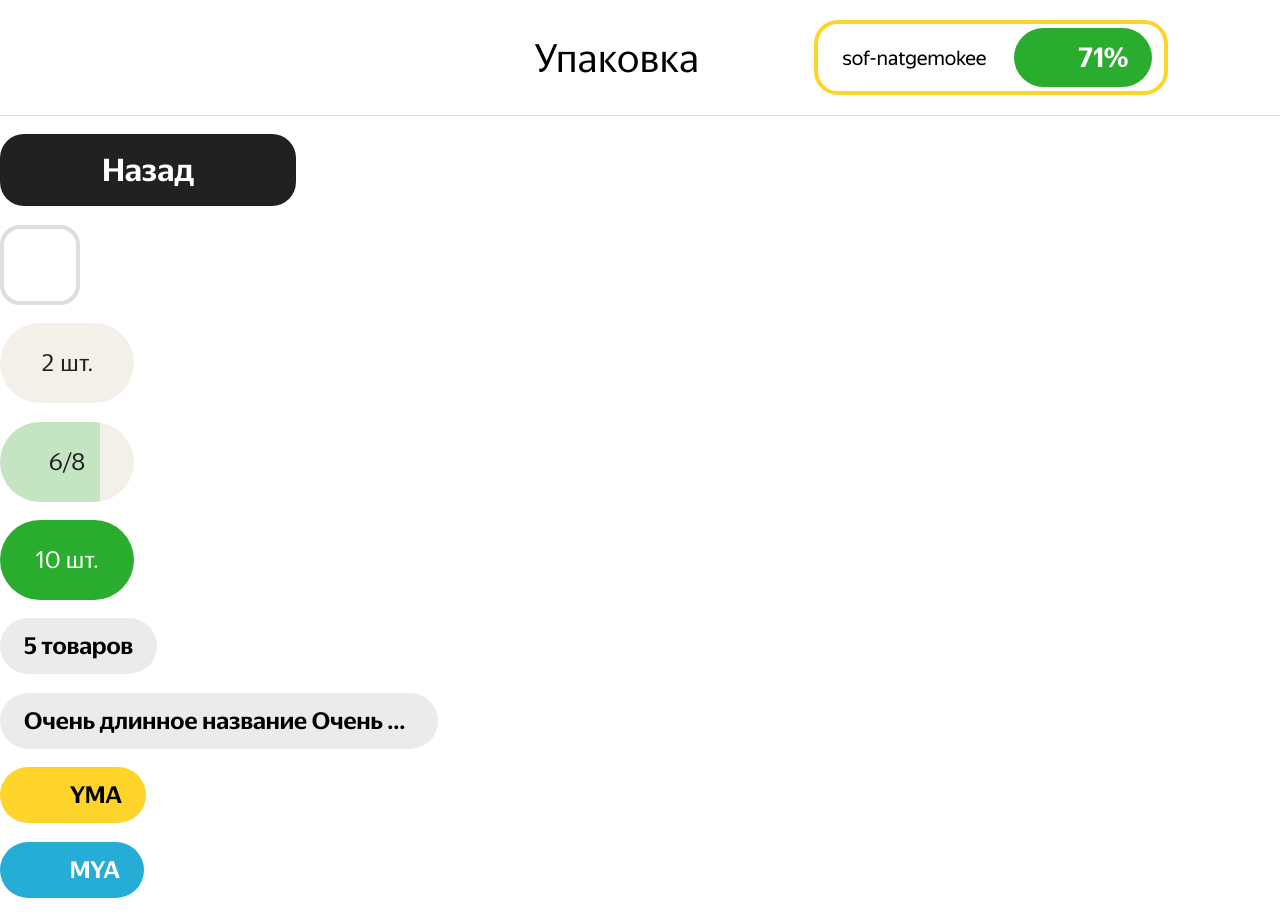
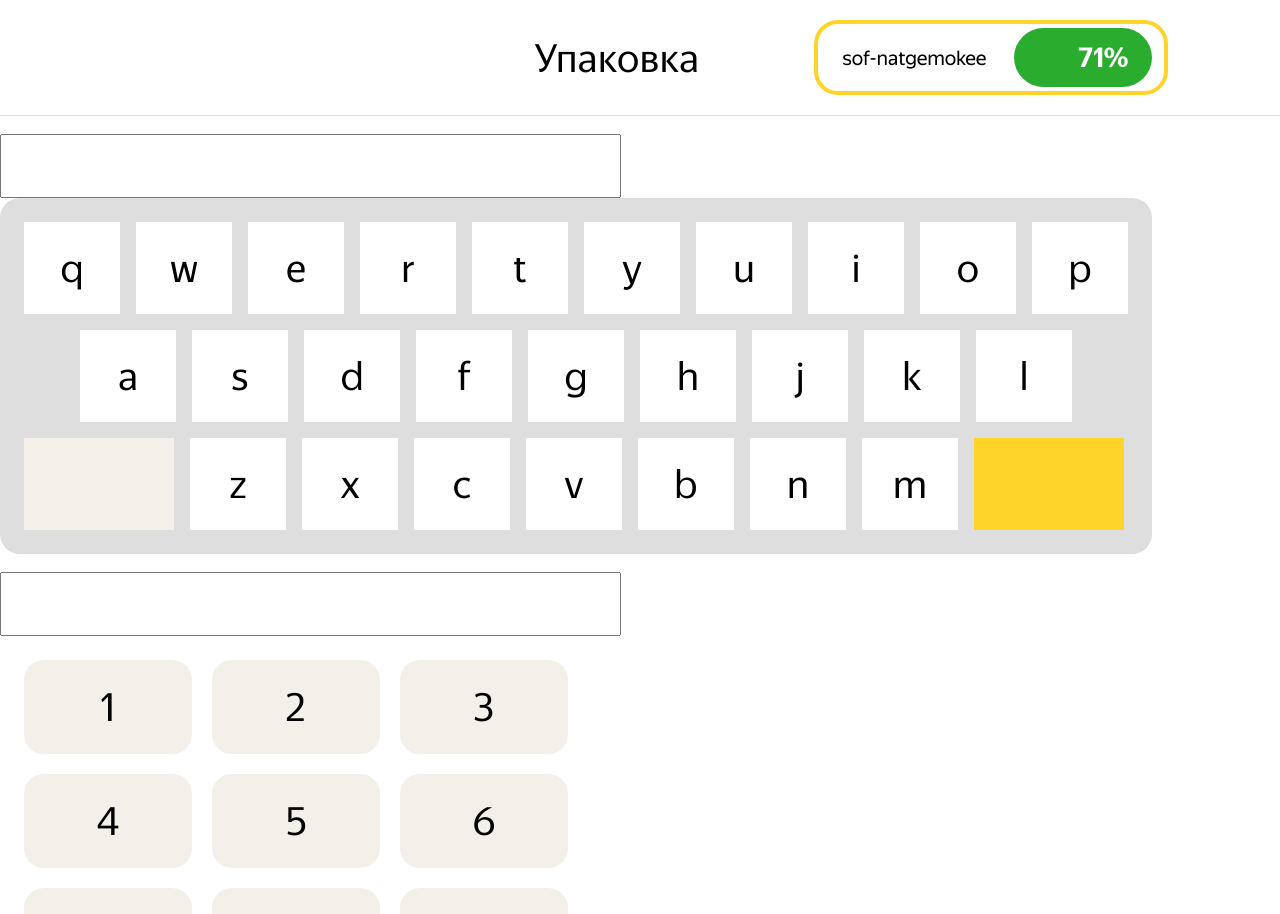
Before and after one commit to dashalalala24/parcel-packer, a React (Create React App) app: page / in a window 1280 px wide. Shown: the top 914 px of the page. Built offline with nearby package versions, Linux system fonts and the light colour scheme.

Commit message:
add KeyboardButton & Keyboard components

```diff
--- a/src/components/App/App.tsx
+++ b/src/components/App/App.tsx
@@ -14,6 +14,12 @@ import ItemImage from '../ItemImage/ItemImage';
 import { useAppDispatch, useAppSelector } from '../../utils/hooks';
 import { increment, incrementAsync } from '../../services/redux/slices/example/example';
 import PackageCard from '../PackageCard/PackageCard';
+import Keyboard from '../Keyboard/Keyboard';
+import KeyboardButton, {
+  KeyboardButtonColors,
+  KeyboardButtonIcons,
+  KeyboardButtonWidths,
+} from '../KeyboardButton/KeyboardButton';
 
 export interface IItem {
   id: string;
@@ -94,6 +100,10 @@ function App() {
   return (
     <div className='page'>
       <Header />
+      <br />
+      <Keyboard type='letters' />
+      <br />
+      <Keyboard type='numbers' />
       <br />
       <Button
         onClick={() => {
--- a/src/components/Icon/types.ts
+++ b/src/components/Icon/types.ts
@@ -1,22 +1,24 @@
 export enum IconImages {
-  backArrow = "backArrow",
-  bag = "bag",
-  barcode = "barcode",
-  box = "box",
-  burger = "burger",
-  cancel = "cancel",
-  cross = "cross",
-  edit = "edit",
-  error = "error",
-  info = "info",
-  kebab = "kebab",
-  keyboard = "keyboard",
+  arrow = 'arrow',
+  backArrow = 'backArrow',
+  bag = 'bag',
+  barcode = 'barcode',
+  box = 'box',
+  burger = 'burger',
+  cancel = 'cancel',
+  cross = 'cross',
+  edit = 'edit',
+  error = 'error',
+  info = 'info',
+  kebab = 'kebab',
+  keyboard = 'keyboard',
+  keyboardDelete = 'keyboardDelete',
   market = 'market',
-  qrCode = "qrCode",
-  rocket = "rocket",
-  success = "success",
-  warningFilled = "warningFilled",
-  warningOutline = "warningOutline",
+  qrCode = 'qrCode',
+  rocket = 'rocket',
+  success = 'success',
+  warningFilled = 'warningFilled',
+  warningOutline = 'warningOutline',
   yaLogo = 'yaLogo',
   yaLogoname = 'yaLogoname',
 }
--- /dev/null
+++ b/src/components/Keyboard/Keyboard.css
@@ -0,0 +1,37 @@
+.keyboard {
+  display: flex;
+  flex-direction: column;
+  box-sizing: border-box;
+}
+
+.keyboard_type_letters {
+  gap: 16px;
+  width: 1152px;
+  height: 356px;
+  background-color: var(--gray-color);
+  border-radius: var(--border-radius-s);
+  padding: 24px;
+}
+
+.keyboard_type_numbers {
+  gap: 20px;
+  width: 592px;
+  height: 436;
+  border-radius: var(--border-radius-s);
+  padding: 24px;
+}
+
+.keyboard__row {
+  display: flex;
+}
+
+.keyboard__row_type_letters {
+  gap: 16px;
+}
+.keyboard__row_type_letters:nth-of-type(2) {
+  padding: 0 56px;
+}
+
+.keyboard__row_type_numbers {
+  gap: 20px;
+}
--- /dev/null
+++ b/src/components/Keyboard/Keyboard.tsx
@@ -0,0 +1,182 @@
+import { FC, useState } from 'react';
+import './Keyboard.css';
+import KeyboardButton, {
+  KeyboardButtonColors,
+  KeyboardButtonIcons,
+  KeyboardButtonWidths,
+} from '../KeyboardButton/KeyboardButton';
+
+const firstRowLetters = ['q', 'w', 'e', 'r', 't', 'y', 'u', 'i', 'o', 'p'];
+const secondRowLetters = ['a', 's', 'd', 'f', 'g', 'h', 'j', 'k', 'l'];
+const thirdRowLetters = ['z', 'x', 'c', 'v', 'b', 'n', 'm'];
+
+const firstRowNumbers = ['1', '2', '3'];
+const secondRowNumbers = ['4', '5', '6'];
+const thirdRowNumbers = ['7', '8', '9'];
+
+type Keyboard = 'letters' | 'numbers';
+
+interface IKeyboard {
+  type: Keyboard;
+}
+
+const Keyboard: FC<IKeyboard> = ({ type }) => {
+  const [input, setInput] = useState('');
+
+  function handleInputChange(e: { target: { value: any } }) {
+    setInput(e.target.value);
+  }
+
+  return (
+    <>
+      <input
+        className='input__element'
+        id='code-input'
+        type='code'
+        name='code'
+        autoComplete='off'
+        minLength={3}
+        maxLength={15}
+        value={input}
+        // onChange={handleChange}
+        required
+        style={{ fontSize: 50 }}
+      />
+      <div className={`keyboard keyboard_type_${type}`}>
+        <div className={`keyboard__row keyboard__row_type_${type}`}>
+          {type === 'letters'
+            ? firstRowLetters.map(i => {
+                return (
+                  <KeyboardButton
+                    sign={i}
+                    width={KeyboardButtonWidths.letterWidth}
+                    color={KeyboardButtonColors.white}
+                    onKeyboardButtonClick={() => {
+                      setInput(input.concat(i));
+                    }}
+                  />
+                );
+              })
+            : firstRowNumbers.map(i => {
+                return (
+                  <KeyboardButton
+                    sign={i}
+                    width={KeyboardButtonWidths.numberWidth}
+                    color={KeyboardButtonColors.beige}
+                    onKeyboardButtonClick={() => {
+                      setInput(input + i);
+                    }}
+                  />
+                );
+              })}
+        </div>
+        <div className={`keyboard__row keyboard__row_type_${type}`}>
+          {type === 'letters'
+            ? secondRowLetters.map(i => {
+                return (
+                  <KeyboardButton
+                    sign={i}
+                    width={KeyboardButtonWidths.letterWidth}
+                    color={KeyboardButtonColors.white}
+                    onKeyboardButtonClick={() => {
+                      setInput(input + i);
+                    }}
+                  />
+                );
+              })
+            : secondRowNumbers.map(i => {
+                return (
+                  <KeyboardButton
+                    sign={i}
+                    width={KeyboardButtonWidths.numberWidth}
+                    color={KeyboardButtonColors.beige}
+                    onKeyboardButtonClick={() => {
+                      setInput(input + i);
+                    }}
+                  />
+                );
+              })}
+        </div>
+        {type === 'numbers' ? (
+          <div className='keyboard__row keyboard__row_type_numbers'>
+            {thirdRowNumbers.map(i => {
+              return (
+                <KeyboardButton
+                  sign={i}
+                  width={KeyboardButtonWidths.numberWidth}
+                  color={KeyboardButtonColors.beige}
+                  onKeyboardButtonClick={() => {
+                    setInput(input + i);
+                  }}
+                />
+              );
+            })}
+          </div>
+        ) : null}
+        <div className={`keyboard__row keyboard__row_type_${type}`}>
+          <KeyboardButton
+            icon={KeyboardButtonIcons.delete}
+            width={
+              type === 'numbers'
+                ? KeyboardButtonWidths.numberWidth
+                : KeyboardButtonWidths.letterActionWidth
+            }
+            color={KeyboardButtonColors.beige}
+            onKeyboardButtonClick={() => {
+              setInput(input.slice(0, -1));
+            }}
+          />
+          {type === 'letters' ? (
+            thirdRowLetters.map(i => {
+              return (
+                <KeyboardButton
+                  sign={i}
+                  width={KeyboardButtonWidths.letterWidth}
+                  color={KeyboardButtonColors.white}
+                  onKeyboardButtonClick={() => {
+                    setInput(input + i);
+                  }}
+                />
+              );
+            })
+          ) : (
+            <KeyboardButton
+              sign={'0'}
+              width={KeyboardButtonWidths.numberWidth}
+              color={KeyboardButtonColors.beige}
+              onKeyboardButtonClick={() => {
+                setInput(input + '0');
+              }}
+            />
+          )}
+          <KeyboardButton
+            icon={KeyboardButtonIcons.enter}
+            width={
+              type === 'numbers'
+                ? KeyboardButtonWidths.numberWidth
+                : KeyboardButtonWidths.letterActionWidth
+            }
+            color={KeyboardButtonColors.yellow}
+            onKeyboardButtonClick={() => {
+              setInput('');
+              alert('SUBMIT');
+            }}
+          />
+        </div>
+      </div>
+    </>
+  );
+};
+
+export default Keyboard;
+// function useState(arg0: string): [any, any] {
+//   throw new Error('Function not implemented.');
+// }
+
+// function useEffect(arg0: () => void, arg1: never[]) {
+//   throw new Error('Function not implemented.');
+// }
+
+// function onUpdateUser(arg0: { name: void; about: any }) {
+//   throw new Error('Function not implemented.');
+// }
--- /dev/null
+++ b/src/components/KeyboardButton/KeyboardButton.css
@@ -0,0 +1,12 @@
+.keyboard-button {
+  display: flex;
+  justify-content: center;
+  align-items: center;
+  font: var(--font-button-l);
+  border: none;
+  cursor: pointer;
+}
+
+.keyboard-button:active {
+  border: 3px solid var(--black-color);
+}
--- /dev/null
+++ b/src/components/KeyboardButton/KeyboardButton.tsx
@@ -0,0 +1,60 @@
+import { FC, MouseEventHandler } from 'react';
+import './KeyboardButton.css';
+import IconImages from '../Icon/types';
+import Icon from '../Icon/Icon';
+
+export enum KeyboardButtonColors {
+  white = 'var(--white-color)',
+  beige = 'var(--beige-color)',
+  yellow = 'var(--yellow-color)',
+}
+export enum KeyboardButtonWidths {
+  numberWidth = 184,
+  letterWidth = 96,
+  letterActionWidth = 150,
+}
+export enum KeyboardButtonIcons {
+  delete = IconImages.keyboardDelete,
+  enter = IconImages.arrow,
+}
+
+interface IKeyboardButton {
+  sign?: string;
+  icon?: KeyboardButtonIcons;
+  width: KeyboardButtonWidths;
+  color: KeyboardButtonColors;
+  onKeyboardButtonClick?: MouseEventHandler<HTMLButtonElement>;
+}
+
+const KeyboardButton: FC<IKeyboardButton> = ({
+  sign,
+  icon,
+  width,
+  color,
+  onKeyboardButtonClick,
+}) => {
+  return (
+    <button
+      type='button'
+      onClick={onKeyboardButtonClick}
+      className='keyboard-button'
+      style={{
+        backgroundColor: color,
+        width: width,
+        height: width === KeyboardButtonWidths.numberWidth ? 94 : 92,
+        borderRadius:
+          width === KeyboardButtonWidths.numberWidth ? 'var(--border-radius-s)' : undefined,
+      }}
+    >
+      {icon === KeyboardButtonIcons.delete ? (
+        <Icon imgName={IconImages.keyboardDelete} width={40} />
+      ) : icon === KeyboardButtonIcons.enter ? (
+        <Icon imgName={IconImages.arrow} width={40} />
+      ) : sign ? (
+        sign
+      ) : null}
+    </button>
+  );
+};
+
+export default KeyboardButton;
--- a/src/services/redux/slices/example/example.ts
+++ b/src/services/redux/slices/example/example.ts
@@ -1,5 +1,4 @@
 import { createAsyncThunk, createSlice, PayloadAction } from '@reduxjs/toolkit';
-import { RootState, AppThunk } from '../../store';
 import { fetchCount } from './exampleAPI';
 
 export interface ExapmleState {
```
Also changed, not shown: src/components/Icon/images/arrow.svg (added), src/components/Icon/images/keyboardDelete.svg (added).
